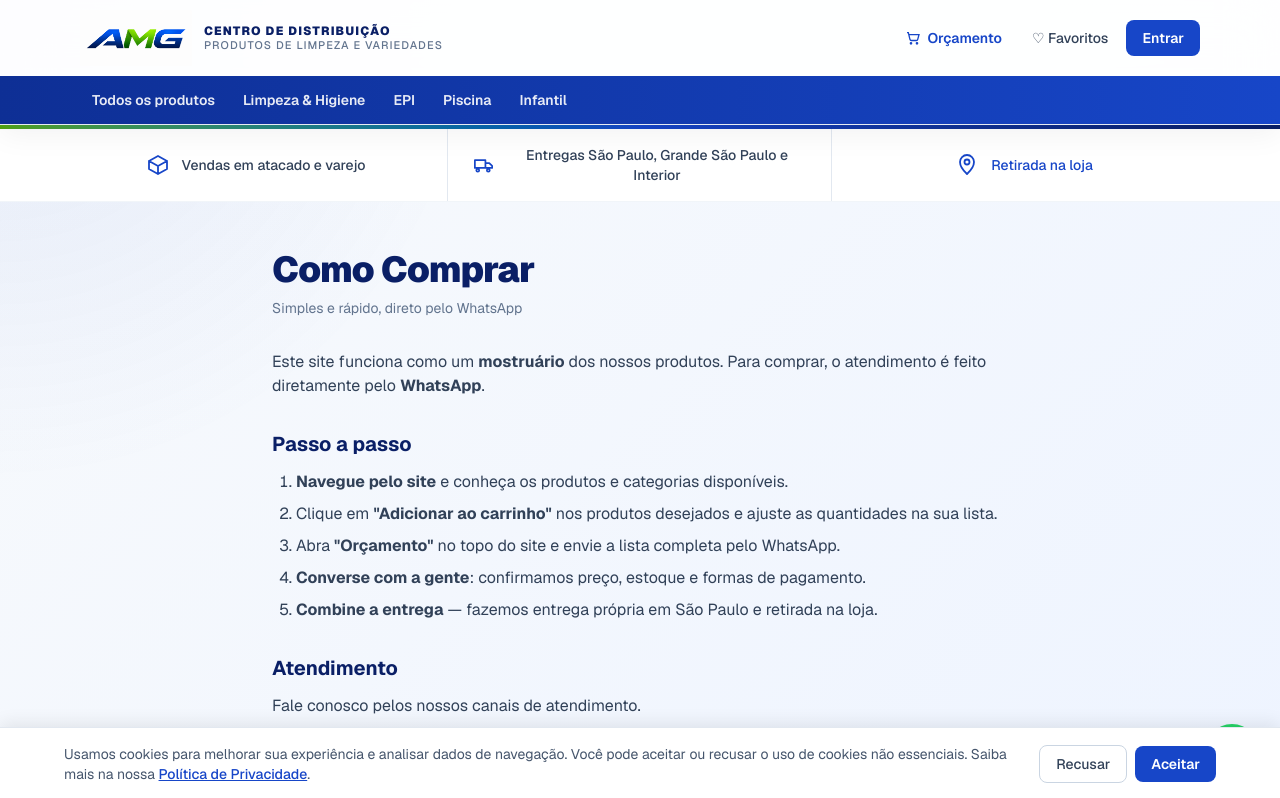
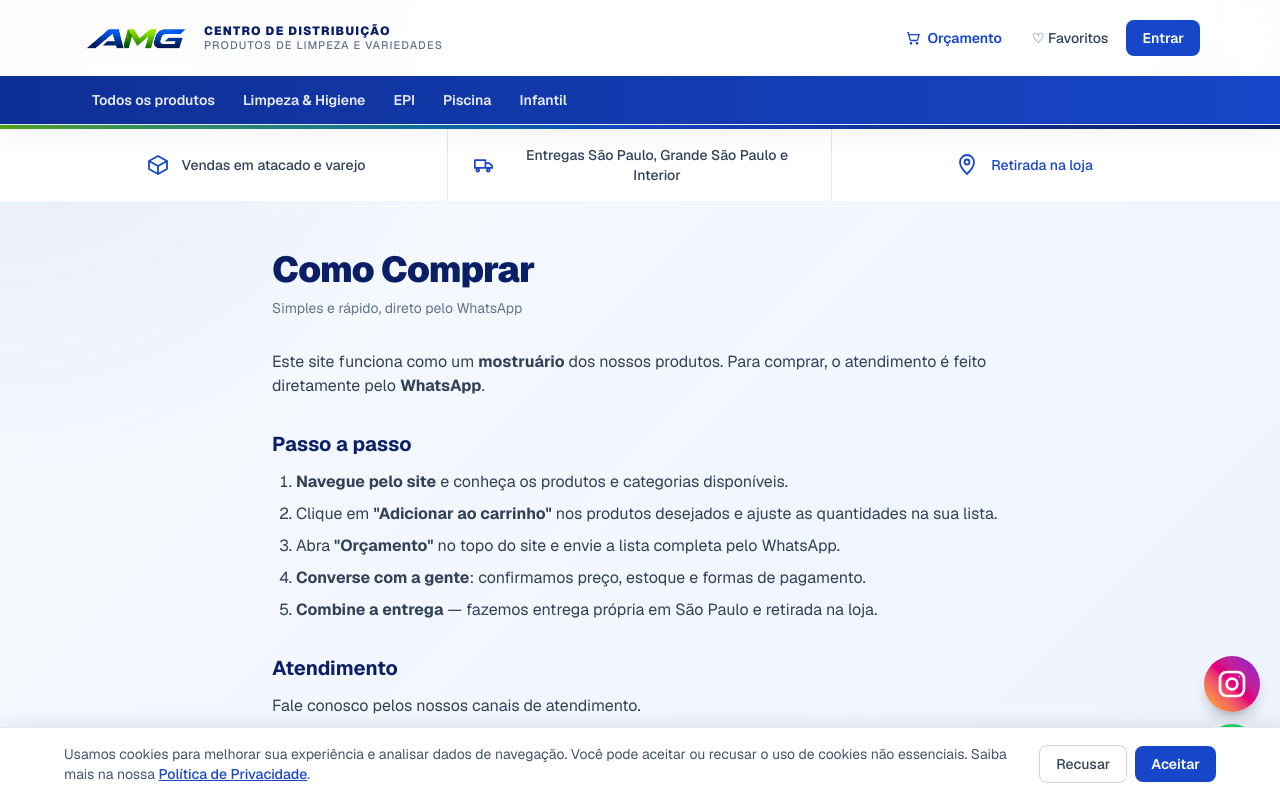
Before and after one commit to weareghosst/amg-store, a Next.js app: page /como-comprar in a window 1280 px wide. Shown: the top 798 px of the page. Built offline with nearby package versions, Linux system fonts and the light colour scheme; no server answers; the database is empty.

Commit message:
Adiciona botão flutuante do Instagram acima do WhatsApp

```diff
--- a/src/components/whatsapp-button.tsx
+++ b/src/components/whatsapp-button.tsx
@@ -7,10 +7,24 @@ import { buildWhatsAppLink, getWhatsAppPhone } from "@/lib/whatsapp";
  */
 export async function WhatsAppButton() {
   const phone = await getWhatsAppPhone();
-  if (!phone) return null;
 
   return (
-    <a
+    <>
+      <a
+        href="https://www.instagram.com/amgsdistribuidora/"
+        target="_blank"
+        rel="noopener noreferrer"
+        aria-label="Instagram da AMG (abre em uma nova aba)"
+        title="Siga a AMG no Instagram"
+        className="fixed bottom-[5.5rem] right-5 z-50 flex h-14 w-14 items-center justify-center rounded-full bg-gradient-to-tr from-amber-400 via-pink-600 to-purple-700 text-white shadow-lg shadow-black/20 transition hover:scale-105 focus-visible:outline-2 focus-visible:outline-offset-4 focus-visible:outline-brand-navy"
+      >
+        <svg viewBox="0 0 24 24" className="h-8 w-8" fill="none" stroke="currentColor" strokeWidth="2" strokeLinecap="round" strokeLinejoin="round" aria-hidden="true">
+          <rect x="3" y="3" width="18" height="18" rx="5" />
+          <circle cx="12" cy="12" r="4" />
+          <circle cx="17.5" cy="6.5" r=".5" fill="currentColor" stroke="none" />
+        </svg>
+      </a>
+      {phone && <a
       href={buildWhatsAppLink(phone, "Olá! Vim pelo site da AMG e gostaria de um atendimento.")}
       target="_blank"
       rel="noopener noreferrer"
@@ -20,6 +34,7 @@ export async function WhatsAppButton() {
       <svg viewBox="0 0 24 24" className="h-8 w-8 fill-white" aria-hidden>
         <path d="M17.472 14.382c-.297-.149-1.758-.867-2.03-.967-.273-.099-.471-.148-.67.15-.197.297-.767.966-.94 1.164-.173.199-.347.223-.644.075-.297-.15-1.255-.463-2.39-1.475-.883-.788-1.48-1.761-1.653-2.059-.173-.297-.018-.458.13-.606.134-.133.298-.347.446-.52.149-.174.198-.298.298-.497.099-.198.05-.371-.025-.52-.075-.149-.669-1.612-.916-2.207-.242-.579-.487-.5-.669-.51-.173-.008-.371-.01-.57-.01-.198 0-.52.074-.792.372-.272.297-1.04 1.016-1.04 2.479 0 1.462 1.065 2.875 1.213 3.074.149.198 2.096 3.2 5.077 4.487.709.306 1.262.489 1.694.625.712.227 1.36.195 1.871.118.571-.085 1.758-.719 2.006-1.413.248-.694.248-1.289.173-1.413-.074-.124-.272-.198-.57-.347m-5.421 7.403h-.004a9.87 9.87 0 0 1-5.031-1.378l-.361-.214-3.741.982.998-3.648-.235-.374a9.86 9.86 0 0 1-1.51-5.26c.001-5.45 4.436-9.884 9.888-9.884 2.64 0 5.122 1.03 6.988 2.898a9.825 9.825 0 0 1 2.893 6.994c-.003 5.45-4.437 9.884-9.885 9.884m8.413-18.297A11.815 11.815 0 0 0 12.05 0C5.495 0 .16 5.335.157 11.892c0 2.096.547 4.142 1.588 5.945L.057 24l6.305-1.654a11.882 11.882 0 0 0 5.683 1.448h.005c6.554 0 11.89-5.335 11.893-11.893a11.821 11.821 0 0 0-3.48-8.413Z" />
       </svg>
-    </a>
+    </a>}
+    </>
   );
 }
```
